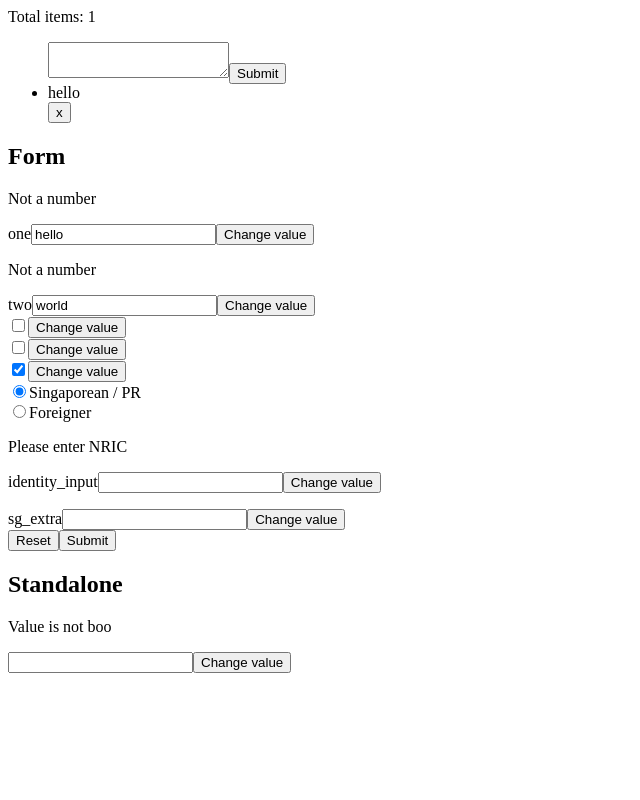
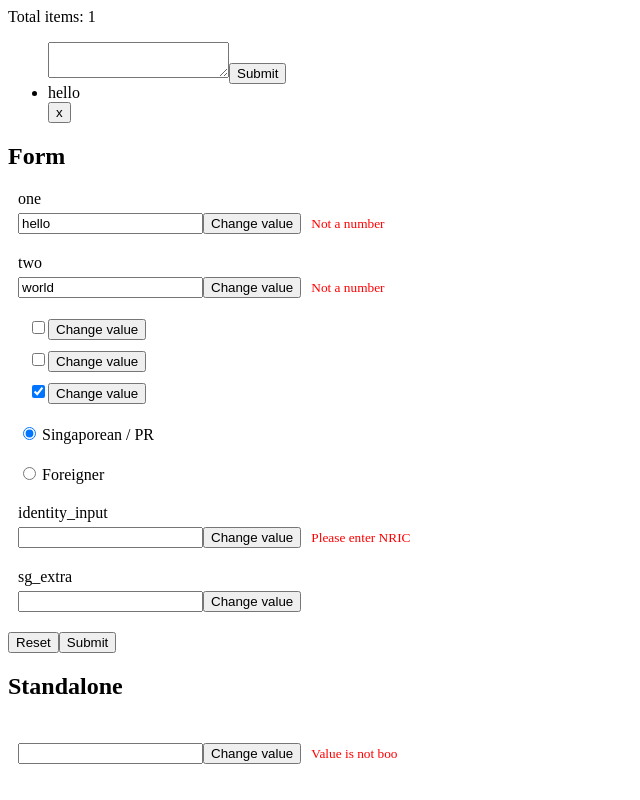
Before and after one commit to Antonrostov/hookmaster, a Next.js app: page / in a window 1280 px wide. Shown: the whole page, without its empty margins (0-640 px from the left). Built offline with nearby package versions, Linux system fonts and the light colour scheme.

Commit message:
style: input component styling

```diff
--- a/components/FormCheckbox/index.jsx
+++ b/components/FormCheckbox/index.jsx
@@ -10,7 +10,7 @@ export default function FormCheckbox(props) {
     onSetValue(!value.checked);
   }
   return (
-    <div>
+    <div style={{ margin: "10px 20px" }}>
       <input {...props} onChange={onChange} type="checkbox" {...value} />
       <button onClick={_onSetValue}>Change value</button>
     </div>
--- a/components/FormInput/index.jsx
+++ b/components/FormInput/index.jsx
@@ -11,11 +11,19 @@ export default function FormInput(props) {
     onSetValue(value);
   }
   return (
-    <div>
-      <p>{error || <label>{error}</label>}</p>
+    <div style={{ margin: "20px 10px" }}>
       <label>{props.name}</label>
-      <input {...other} onChange={onChange} {...value} />
+      <br />
+      <input
+        style={{ marginTop: 5 }}
+        {...other}
+        onChange={onChange}
+        {...value}
+      />
       <button onClick={_onSetValue}>Change value</button>
+      <small style={{ color: "red", marginLeft: 10 }}>
+        {error || <label>{error}</label>}
+      </small>
     </div>
   );
 }
--- a/components/FormRadio/index.jsx
+++ b/components/FormRadio/index.jsx
@@ -6,9 +6,11 @@ export default function FormRadio(props) {
     label: props.value
   });
   return (
-    <div>
+    <div style={{ margin: "20px 10px" }}>
       <input {...props} type="radio" onChange={onChange} {...value} />
-      <label htmlFor={props.id}>{props.value}</label>
+      <label style={{ marginLeft: 3 }} htmlFor={props.id}>
+        {props.value}
+      </label>
     </div>
   );
 }
```
